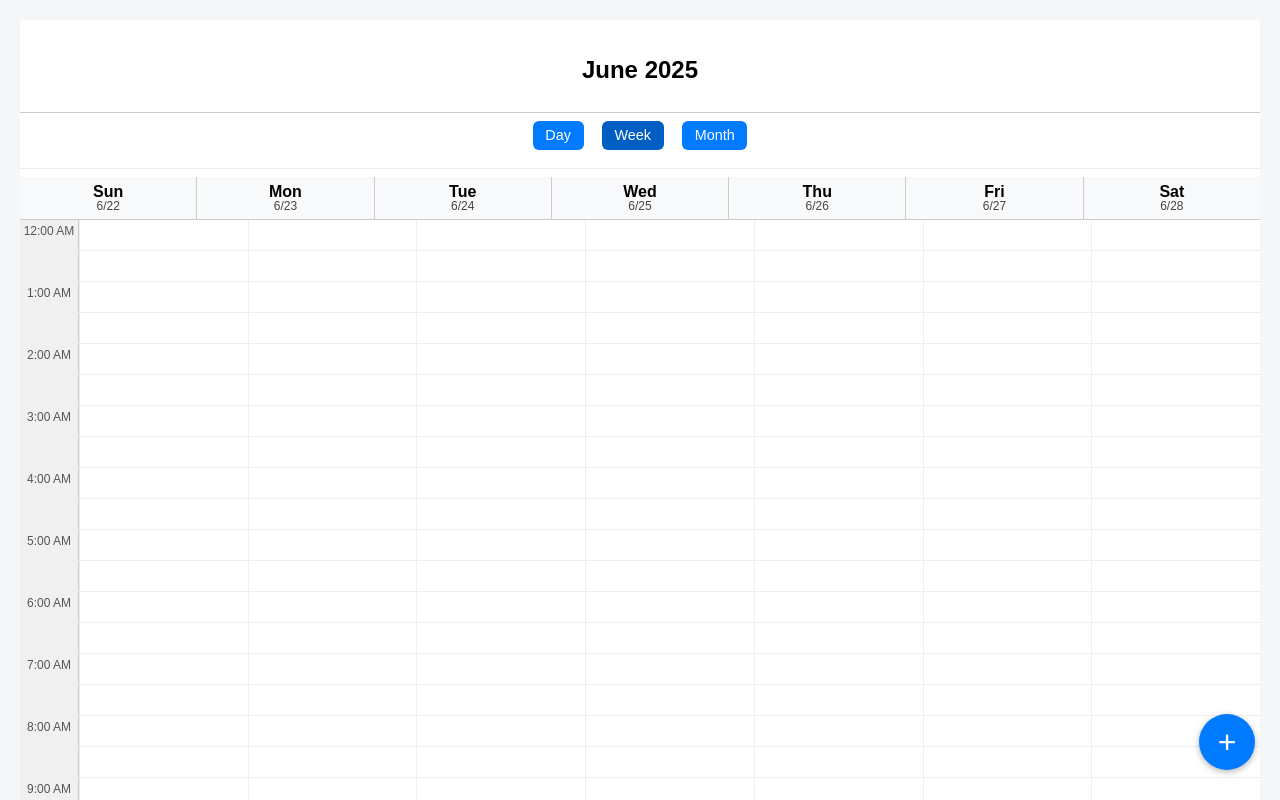
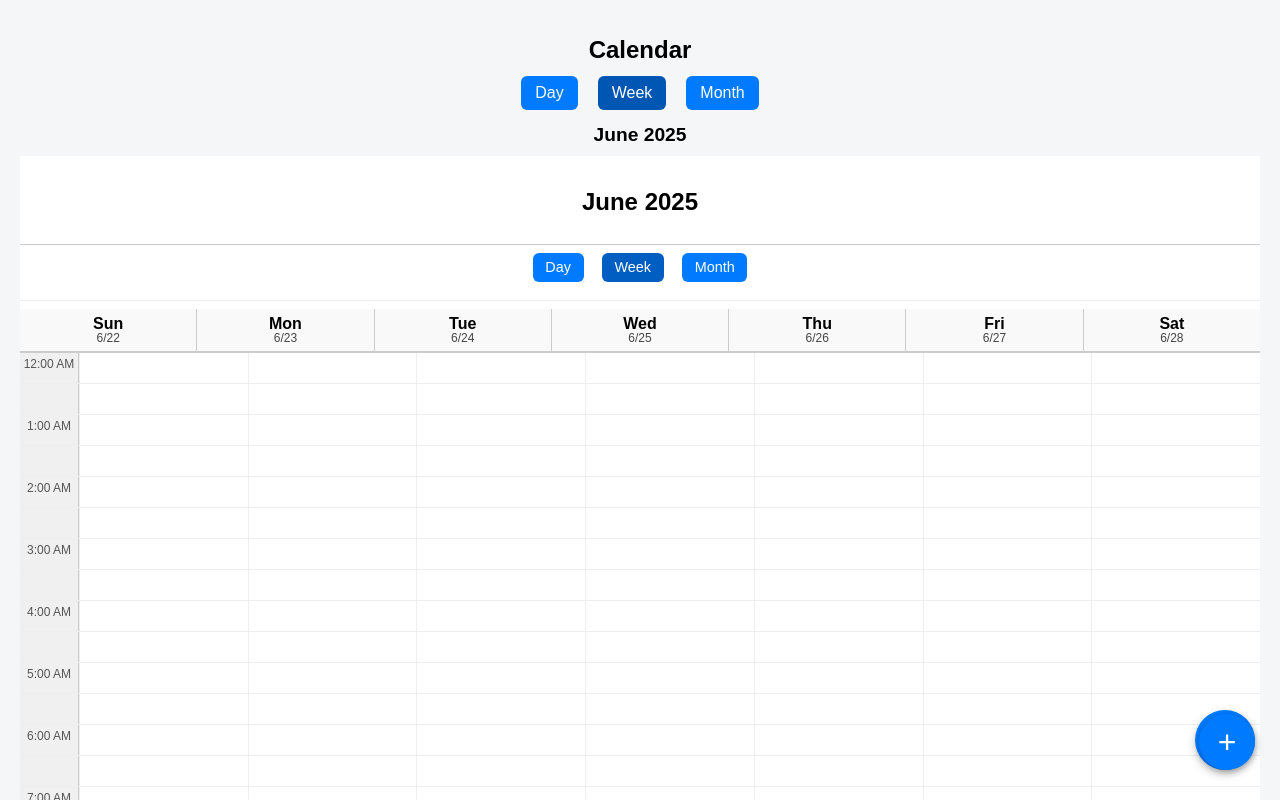
Before and after one commit to JMaraglia/crumb-v3, a React (Vite) app: page /calendar in a window 1280 px wide. Shown: the top 800 px of the page. Built offline with nearby package versions, Linux system fonts and the light colour scheme.

Commit message:
scrolling from vertical to horizontal

```diff
--- a/src/App.jsx
+++ b/src/App.jsx
@@ -8,8 +8,8 @@ import CustomersPage from './CustomersPage'; // Renamed
 import ItineraryPage from './ItineraryPage';
 import ProspectsPage from './ProspectsPage';
 import ProspectNotesPage from './ProspectNotesPage';
-// import CalendarPage from './CalendarPage'; // Temporarily disabled
-import WeekView from './WeekView'; // ✅ NEW: using this for testing scroll calendar
+import CalendarPage from './CalendarPage'; // ✅ Restored CalendarPage
+// import WeekView from './WeekView'; // ❌ No longer needed directly here
 
 function NotesWrapper({ contacts, setContacts }) {
   const { id } = useParams();
@@ -158,7 +158,7 @@ function App() {
         <Route path="/notes/:id" element={<NotesWrapper contacts={contacts} setContacts={setContacts} />} />
         <Route path="/prospects" element={<ProspectsPage prospects={prospects} setProspects={setProspects} />} />
         <Route path="/prospect-notes/:id" element={<ProspectNotesWrapper prospects={prospects} setProspects={setProspects} />} />
-        <Route path="/calendar" element={<WeekView />} /> {/* ✅ Updated to use scrollable WeekView */}
+        <Route path="/calendar" element={<CalendarPage />} /> {/* ✅ Using full calendar page again */}
         <Route path="/itinerary" element={<ItineraryPage contacts={contacts} itinerary={[]} />} />
       </Routes>
     </Router>
--- a/src/CalendarPage.css
+++ b/src/CalendarPage.css
@@ -45,10 +45,10 @@
 /* Grid Layout */
 .calendar-grid {
   display: flex;
-  flex-direction: column;         /* ✅ CHANGED: column instead of row */
-  height: calc(100vh - 210px);    /* ✅ CHANGED: allow scrolling space */
-  overflow-y: auto;               /* ✅ CHANGED: vertical scroll enabled */
-  overflow-x: hidden;
+  flex-direction: row;          /* ✅ switched from column to row */
+  overflow-x: auto;             /* ✅ horizontal scroll enabled */
+  overflow-y: hidden;
+  width: 100%;
 }
 
 /* These below are still here to avoid breaking any other layout */
--- a/src/WeekView.css
+++ b/src/WeekView.css
@@ -1,4 +1,4 @@
-/* --- WeekView.css (Updated for continuous scroll) --- */
+/* --- WeekView.css (Updated for horizontal scroll) --- */
 
 .week-view {
   display: flex;
@@ -58,14 +58,19 @@
 /* Scrollable week container */
 .scroll-container {
   flex: 1;
-  overflow-y: auto;
+  display: flex;
+  overflow-x: auto;              /* ✅ changed from vertical to horizontal scroll */
+  overflow-y: hidden;
+  scroll-snap-type: x mandatory;
 }
 
 /* Each week block */
 .week-block {
-  margin-bottom: 2rem;
-  border-bottom: 1px solid #ddd;
-  padding-bottom: 1rem;
+  flex: 0 0 100%;                 /* ✅ snap by full screen width */
+  scroll-snap-align: start;
+  margin-right: 2rem;
+  border-right: 1px solid #ddd;
+  padding-right: 1rem;
 }
 
 /* Day Headers Row */
--- a/src/WeekView.jsx
+++ b/src/WeekView.jsx
@@ -8,9 +8,9 @@ function WeekView() {
 
   useEffect(() => {
     const handleScroll = () => {
-      const scrollTop = containerRef.current.scrollTop;
-      const weekHeight = 48 * 24; // Assuming 48px per hour (2 rows per hour)
-      const currentWeekIndex = Math.floor(scrollTop / weekHeight);
+      const scrollLeft = containerRef.current.scrollLeft;
+      const weekWidth = containerRef.current.offsetWidth;
+      const currentWeekIndex = Math.floor(scrollLeft / weekWidth);
       const referenceDate = new Date();
       referenceDate.setDate(referenceDate.getDate() + (currentWeekIndex * 7));
       setCurrentMonth(getMonthName(referenceDate));
@@ -25,7 +25,11 @@ function WeekView() {
         const firstWeekDate = new Date(weeks[0]);
         firstWeekDate.setDate(firstWeekDate.getDate() - (7 * 5));
         setWeeks(prev => [...generateWeeks(firstWeekDate, 5), ...prev]);
-        containerRef.current.scrollTop += weekHeight * 5;
+
+        // Maintain horizontal scroll position
+        requestAnimationFrame(() => {
+          containerRef.current.scrollLeft += weekWidth * 5;
+        });
       }
     };
 
```
